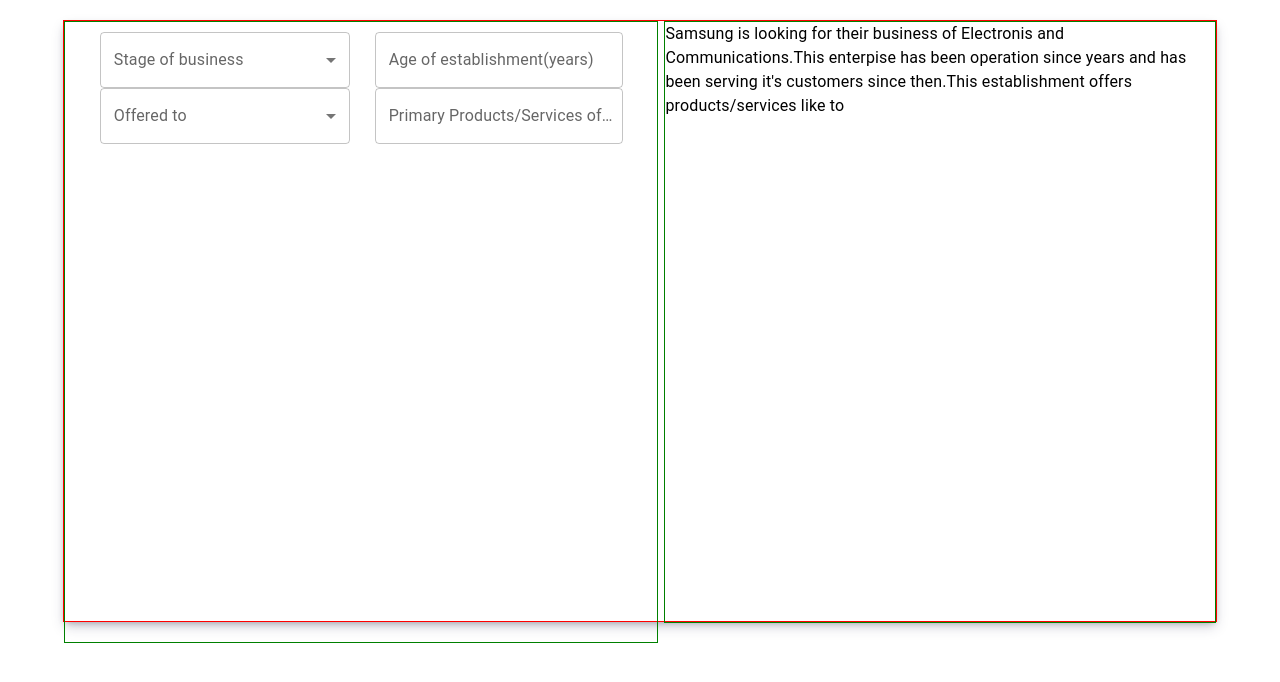
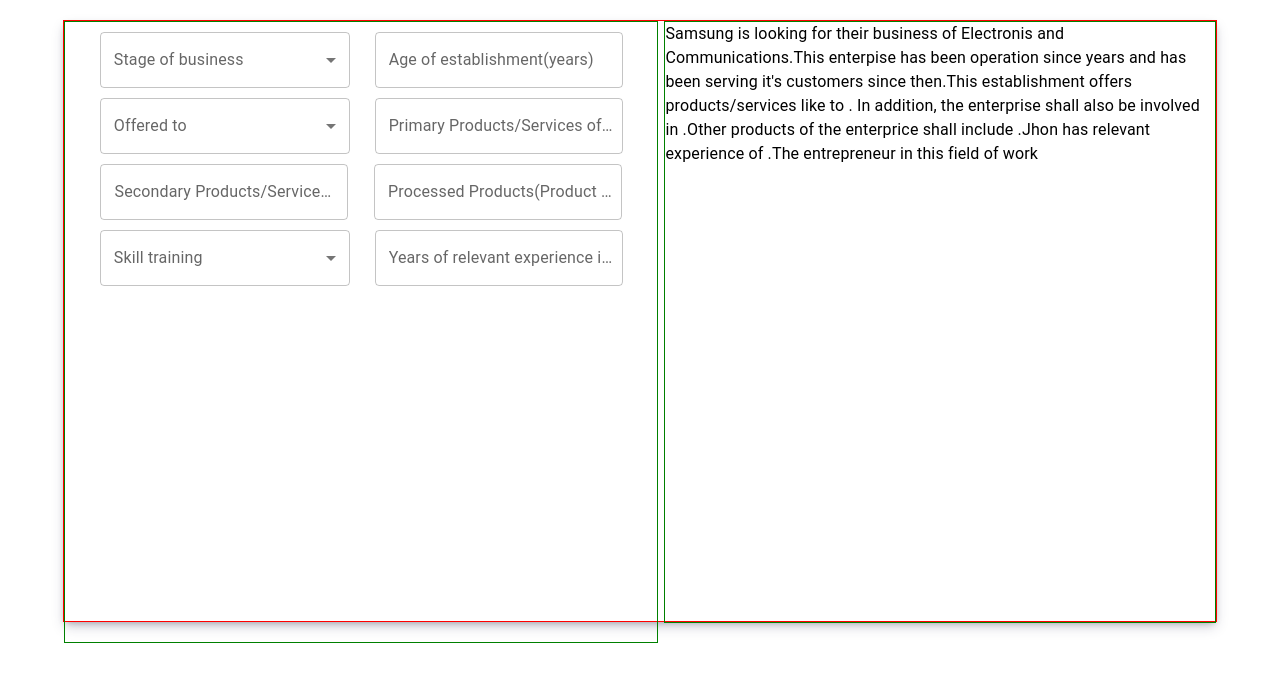
Before and after one commit to Iqbal0786/endores-assignment, a React (Create React App) app: page / in a window 1280 px wide. Shown: the top 682 px of the page. Built offline with nearby package versions, Linux system fonts and the light colour scheme.

Commit message:
some changes

```diff
--- a/src/components/Home.jsx
+++ b/src/components/Home.jsx
@@ -6,7 +6,12 @@ export default function Home() {
         business_stage:"",
         age_of_establishment:"",
         offered_to:"",
-        primary_product_service_offered:""
+        primary_product_service_offered:"",
+        secondary_product_service_offered:"",
+        processed_products:"",
+        relevant_experience:"",
+        skill_training:""
+
     })
 
     const formHandler=(e)=>{
@@ -19,7 +24,7 @@ export default function Home() {
   <Box sx={{width:"90%" , height:"600px" ,margin:"auto", marginTop:"20px" , border:"1px solid red" , boxShadow:" rgba(50, 50, 93, 0.25) 0px 6px 12px -2px, rgba(0, 0, 0, 0.3) 0px 3px 7px -3px" , display:"flex", justifyContent:"space-between" ,gap:"6px"}} >
 
   <Box sx={{width:"50%" ,height:"100%" , border:"1px solid green",padding:"10px" }}>
-   <Box sx={{ width:"100%",display:"flex",justifyContent:"space-evenly", flexWrap:"wrap"}}>
+   <Box sx={{ width:"100%",display:"flex",justifyContent:"space-evenly", flexWrap:"wrap" , marginBottom:"10px"}}>
    <FormControl  sx={{width:"250px"}}>
         <InputLabel id="demo-simple-select-label">Stage of business</InputLabel>
         <Select
@@ -36,12 +41,12 @@ export default function Home() {
       </FormControl>
       <TextField variant='outlined' name='age_of_establishment' type={"number"} label="Age of establishment(years)" onChange={formHandler} />
    </Box>
-   <Box sx={{ width:"100%",display:"flex",justifyContent:"space-evenly", flexWrap:"wrap"}}>
+   <Box sx={{ width:"100%",display:"flex",justifyContent:"space-evenly", flexWrap:"wrap" ,marginBottom:"10px"}}>
    <FormControl  sx={{width:"250px"}}>
         <InputLabel id="demo-simple-select-label">Offered to</InputLabel>
         <Select
           labelId="demo-simple-select-label"
-          value={data.business_stage}
+          value={data.offered_to}
           label="Age"
           onChange={(e)=>{
             setData({...data,offered_to:e.target.value})
@@ -55,13 +60,33 @@ export default function Home() {
       </FormControl>
       <TextField variant='outlined' name='primary_product_service_offered' type={"text"} label="Primary Products/Services offered" onChange={formHandler} />
    </Box>
-
+   <Box sx={{ width:"100%",display:"flex",justifyContent:"space-evenly", flexWrap:"wrap" ,marginBottom:"10px"}}>
+      <TextField variant='outlined' name='secondary_product_service_offered' type={"text"} label="Secondary Products/Services offered" onChange={formHandler} />
+      <TextField variant='outlined' name='processed_products' type={"text"} label="Processed Products(Product you produce from the raw materials)" onChange={formHandler} />
+   </Box>
+   <Box sx={{ width:"100%",display:"flex",justifyContent:"space-evenly", flexWrap:"wrap" , marginBottom:"10px"}}>
+   <FormControl  sx={{width:"250px"}}>
+        <InputLabel id="demo-simple-select-label">Skill training</InputLabel>
+        <Select
+          labelId="demo-simple-select-label"
+          value={data.skill_training}
+          label="Age"
+          onChange={(e)=>{
+            setData({...data,skill_training:e.target.value})
+          }}
+        >
+          <MenuItem value={"No formal skill training"}>No formal skill training</MenuItem>
+          <MenuItem value={"Has formal skill training and certificate"}>Has formal skill training and certificate</MenuItem>
+        </Select>
+      </FormControl>
+      <TextField variant='outlined' name='relevant_experience' type={"number"} label="Years of relevant experience in this field" onChange={formHandler} />
+   </Box>
 
   </Box>
   <Box  sx={{width:"48%" ,height:"100%",border:"1px solid green"}}>
   <Typography>
 
-{`Samsung is looking for ${data.business_stage} their business of Electronis and Communications.This enterpise has been operation since ${data.age_of_establishment} years and has been serving it's customers since then.This establishment offers products/services like ${data.primary_product_service_offered} to ${data.offered_to}`}
+{`Samsung is looking for ${data.business_stage} their business of Electronis and Communications.This enterpise has been operation since ${data.age_of_establishment} years and has been serving it's customers since then.This establishment offers products/services like ${data.primary_product_service_offered} to ${data.offered_to}. In addition, the enterprise shall also be involved in ${data.secondary_product_service_offered}.Other products of the enterprice shall include ${data.processed_products}.Jhon has relevant experience of ${data.relevant_experience}.The entrepreneur ${data.skill_training} in this field of work`}
 </Typography>
     </Box>
 
```
